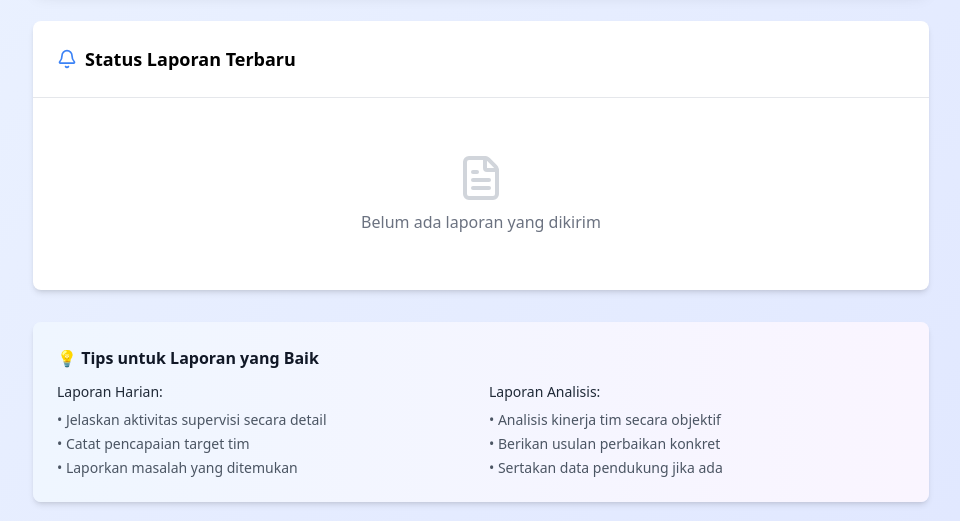
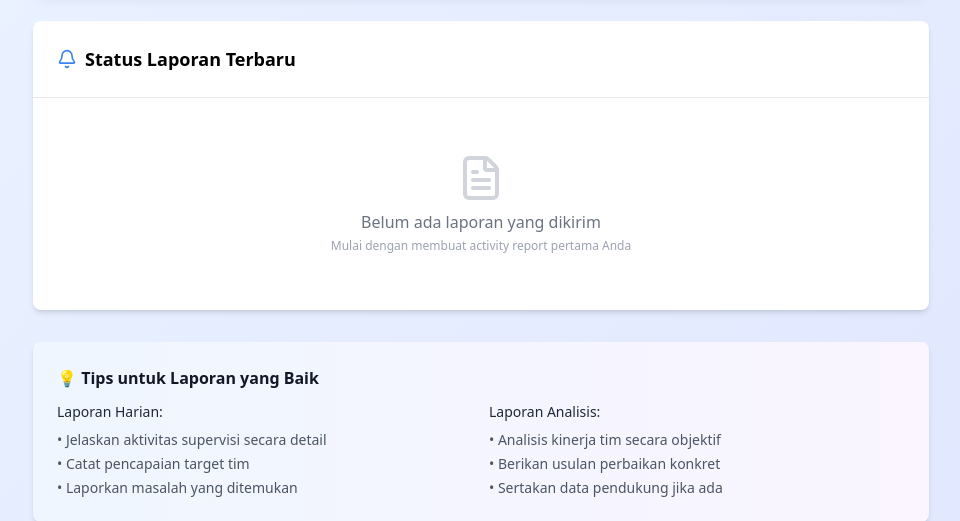
Before and after one commit to abdinegara783/task_monitoring_deploy, a Django app: page /foreman_dashboard/ in a window 1280 px wide. Shown: the part 787-1308 px from the top of the page, without its empty margins (159-1119 px from the left). Run offline with Django 5.2, Linux system fonts and the light colour scheme; a user stored in the database is signed in; data comes from the database, SQL or seed files in the repository; both versions use the stored data as it was after the commit; some libraries are stand-ins or nearby versions.

Commit message:
fix bug of quick status at foreman dashboar

```diff
--- a/dashboard/templates/foreman/foreman_dashboard.html
+++ b/dashboard/templates/foreman/foreman_dashboard.html
@@ -190,35 +190,35 @@
                     {% for report in recent_reports|slice:":3" %}
                         <div class="flex items-center justify-between p-4 bg-gray-50 rounded-lg">
                             <div class="flex items-center gap-3">
-                                <div class="w-3 h-3 rounded-full {% if report.status == 'approved' %}bg-green-500{% elif report.status == 'rejected' %}bg-red-500{% else %}bg-orange-500{% endif %}"></div>
+                                <div class="w-3 h-3 rounded-full bg-blue-500"></div>
                                 <div>
-                                    <p class="font-medium text-sm">{{ report.type }}</p>
-                                    <p class="text-xs text-gray-600">{{ report.date }}</p>
+                                    <p class="font-medium text-sm">Activity Report</p>
+                                    <p class="text-xs text-gray-600">{{ report.date|date:"d M Y" }}</p>
+                                    <p class="text-xs text-gray-500">{{ report.start_time }} - {{ report.end_time }}</p>
                                 </div>
                             </div>
                             <div class="text-right">
-                                <span class="px-2 py-1 text-xs font-medium rounded-full {% if report.status == 'approved' %}bg-green-100 text-green-800{% elif report.status == 'rejected' %}bg-red-100 text-red-800{% else %}bg-orange-100 text-orange-800{% endif %}">
-                                    {% if report.status == 'approved' %}Disetujui{% elif report.status == 'rejected' %}Ditolak{% else %}Menunggu{% endif %}
+                                <span class="px-2 py-1 text-xs font-medium rounded-full bg-green-100 text-green-800">
+                                    Terkirim
                                 </span>
-                                {% if report.feedback %}
-                                    <p class="text-xs text-gray-500 mt-1 max-w-[200px] truncate">
-                                        "{{ report.feedback }}"
-                                    </p>
-                                {% endif %}
+                                <p class="text-xs text-gray-500 mt-1 max-w-[200px] truncate">
+                                    {{ report.Unit_Code }} - {{ report.get_component_display|default:report.component }}
+                                </p>
                             </div>
                         </div>
                     {% empty %}
                         <div class="text-center py-8">
                             <i data-lucide="file-text" class="w-12 h-12 text-gray-300 mx-auto mb-2"></i>
                             <p class="text-gray-500">Belum ada laporan yang dikirim</p>
+                            <p class="text-xs text-gray-400 mt-1">Mulai dengan membuat activity report pertama Anda</p>
                         </div>
                     {% endfor %}
                 </div>
 
                 {% if recent_reports|length > 3 %}
                     <div class="mt-4 text-center">
-                        <a href="{% url 'reports:foreman_reports' %}" class="text-blue-600 hover:text-blue-800 text-sm font-medium">
-                            Lihat Semua Laporan →
+                        <a href="#" class="text-blue-600 hover:text-blue-800 text-sm font-medium">
+                            Lihat Semua Laporan ({{ total_reports }})
                         </a>
                     </div>
                 {% endif %}
--- a/dashboard/views.py
+++ b/dashboard/views.py
@@ -193,12 +193,13 @@ def admin_delete(request, user_id):
     return render(request, "admin/admin_delete.html", {"employee": employee})
 
 
+@login_required
 def Foreman_dashboard(request):
     """Foreman dashboard view with corrected field references"""
     # Get activity reports for current user, ordered by date (most recent first)
     activity_reports = ActivityReport.objects.filter(foreman=request.user).order_by(
         "-date",
-        "-start_time",  # Use 'date' instead of 'created_at'
+        "-start_time"
     )
 
     # Get total reports
@@ -206,26 +207,27 @@ def Foreman_dashboard(request):
 
     # Get reports from today
     today = timezone.now().date()
-    today_reports = activity_reports.filter(
-        date=today  # Use 'date' field instead of 'created_at__date'
-    ).count()
+    today_reports = activity_reports.filter(date=today).count()
 
     # Get reports from this week
     week_ago = today - timedelta(days=7)
-    this_week_reports = activity_reports.filter(
-        date__gte=week_ago  # Use 'date__gte' instead of 'created_at__date__gte'
-    ).count()
+    this_week_reports = activity_reports.filter(date__gte=week_ago).count()
 
     # Get reports from this month
     month_start = today.replace(day=1)
     this_month_reports = activity_reports.filter(date__gte=month_start).count()
 
+    # Check if user has submitted activity report today
+    activity_report_today = activity_reports.filter(date=today).first()
+
     context = {
         "activity_reports": activity_reports[:5],  # Latest 5 reports
+        "recent_reports": activity_reports[:5],   # Add this for template compatibility
         "total_reports": total_reports,
         "today_reports": today_reports,
         "this_week_reports": this_week_reports,
         "this_month_reports": this_month_reports,
+        "activity_report_today": activity_report_today,
         "user": request.user,
         "current_time": timezone.now(),
     }
```
Also changed, not shown: db.sqlite3.
